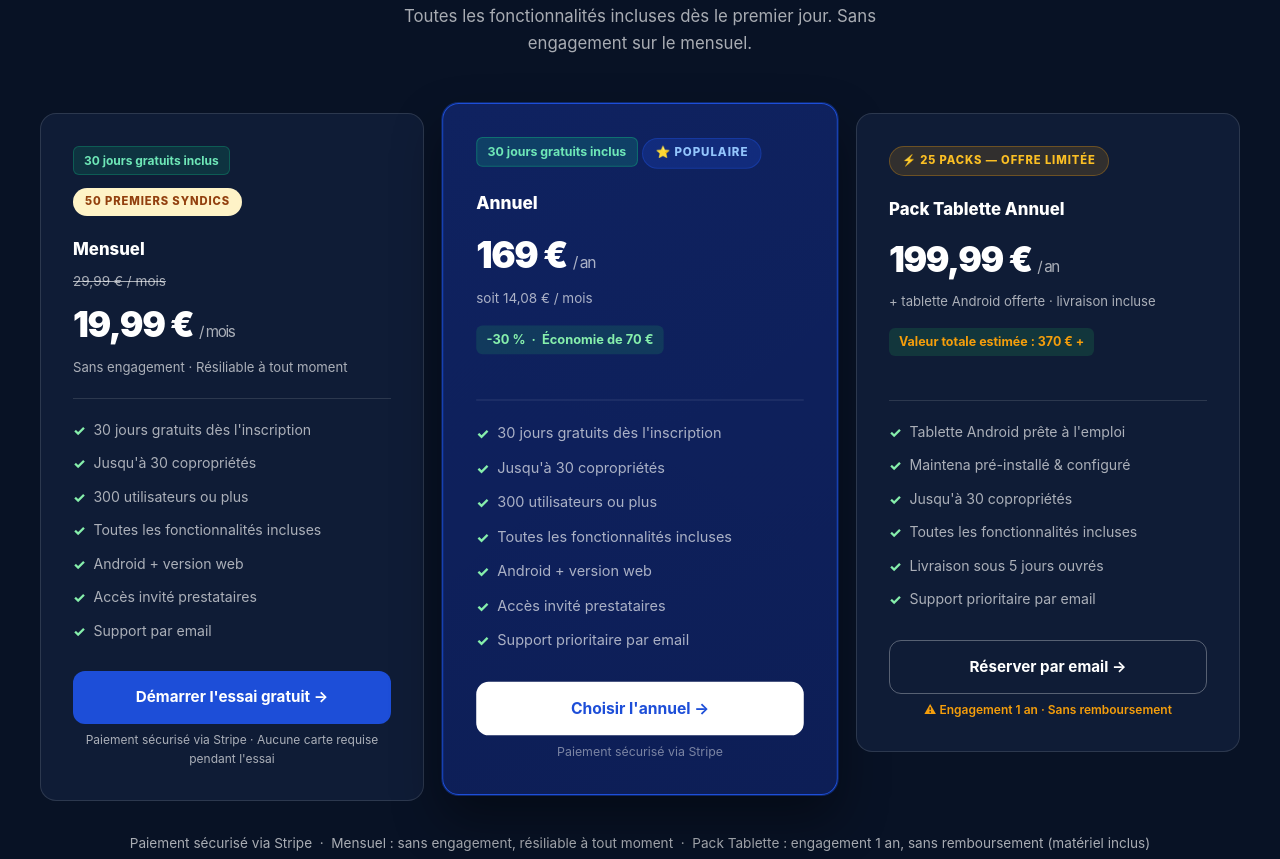
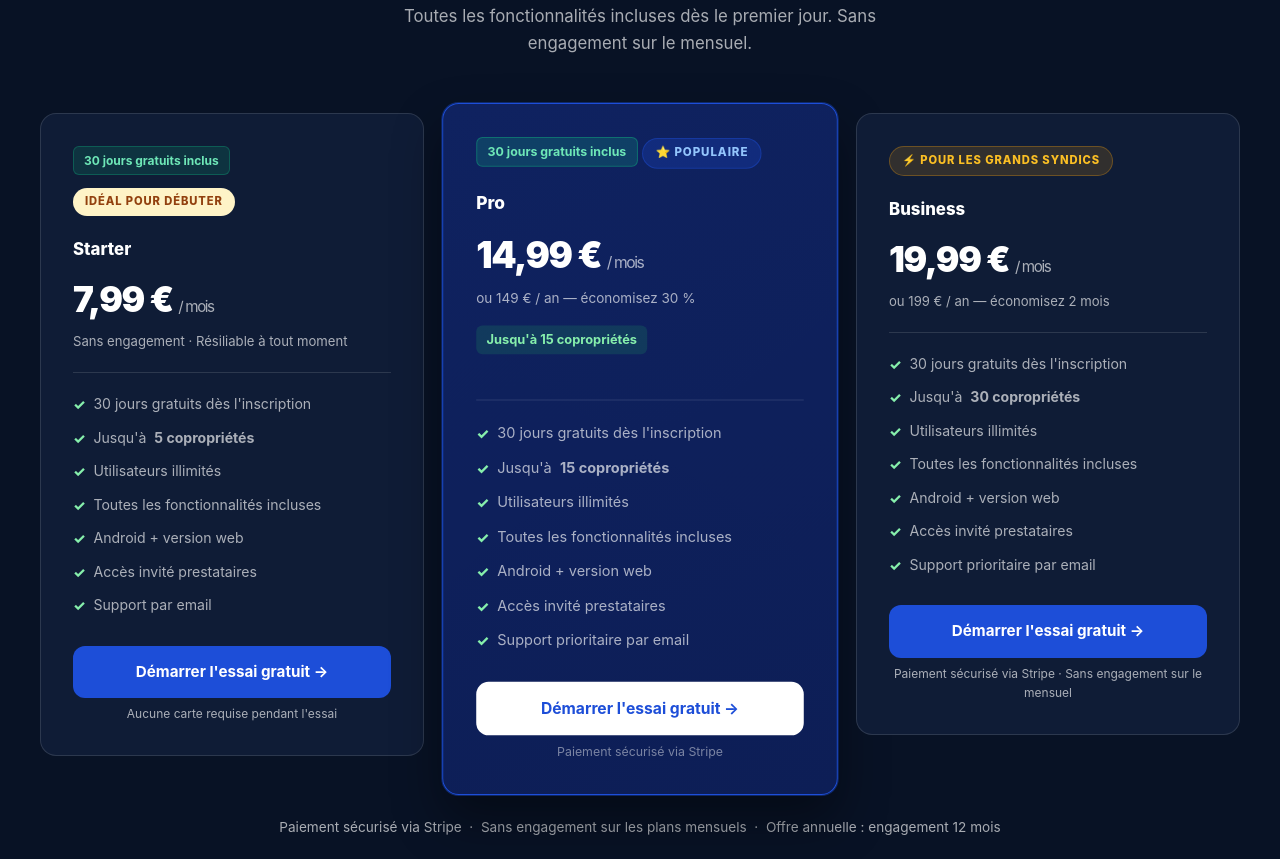
Before and after one commit to profusionnumerik/maintena-App, a website: page public/index.html in a window 1280 px wide. Shown: the part 1938-2797 px from the top of the page. Drawn offline with Linux system fonts and the light colour scheme.

Commit message:
feat: landing page — 3 plans Starter/Pro/Business + à partir de 7,99€
- "À partir de" : 19,99€ → 7,99€/mois
- "Copropriétés" : "Jusqu'à 30" → "De 1 à 30"
- Section offres : Mensuel/Annuel → Starter (7,99€) / Pro (14,99€) / Business (19,99€)
  avec mention des offres annuelles sur chaque carte
- FAQ copropriétés mise à jour

Co-Authored-By: Claude Sonnet 4.6 <noreply@anthropic.com>

```diff
--- a/public/index.html
+++ b/public/index.html
@@ -940,11 +940,11 @@
             </div>
             <div class="info-row">
               <span class="info-row-label">À partir de</span>
-              <span class="info-row-value">19,99 € / mois</span>
+              <span class="info-row-value">7,99 € / mois</span>
             </div>
             <div class="info-row">
               <span class="info-row-label">Copropriétés</span>
-              <span class="info-row-value">Jusqu'à 30</span>
+              <span class="info-row-value">De 1 à 30</span>
             </div>
             <div class="info-row">
               <span class="info-row-label">Paiement</span>
@@ -1039,77 +1039,73 @@
 
       <div class="offres-grid">
 
-        <!-- MENSUEL -->
+        <!-- STARTER -->
         <div class="offre-card">
           <div class="trial-tag">30 jours gratuits inclus</div>
-          <div class="offre-badge yellow">50 premiers syndics</div>
-          <div class="offre-name">Mensuel</div>
-          <div class="offre-price-old">29,99 € / mois</div>
-          <div class="offre-price">19,99 € <span>/ mois</span></div>
+          <div class="offre-badge yellow">Idéal pour débuter</div>
+          <div class="offre-name">Starter</div>
+          <div class="offre-price">7,99 € <span>/ mois</span></div>
           <div class="offre-price-sub">Sans engagement · Résiliable à tout moment</div>
           <hr class="offre-divider" />
           <ul class="offre-list">
             <li>30 jours gratuits dès l'inscription</li>
-            <li>Jusqu'à 30 copropriétés</li>
-            <li>300 utilisateurs ou plus</li>
+            <li>Jusqu'à <strong>5 copropriétés</strong></li>
+            <li>Utilisateurs illimités</li>
             <li>Toutes les fonctionnalités incluses</li>
             <li>Android + version web</li>
             <li>Accès invité prestataires</li>
             <li>Support par email</li>
           </ul>
-          <a href="/inscription?plan=mensuel" class="btn-offre solid">Démarrer l'essai gratuit →</a>
-          <p class="offre-note">Paiement sécurisé via Stripe · Aucune carte requise pendant l'essai</p>
+          <a href="/inscription" class="btn-offre solid">Démarrer l'essai gratuit →</a>
+          <p class="offre-note">Aucune carte requise pendant l'essai</p>
         </div>
 
-        <!-- ANNUEL — FEATURED -->
+        <!-- PRO — FEATURED -->
         <div class="offre-card featured">
           <div class="trial-tag" style="background:rgba(16,185,129,0.2);color:#6ee7b7;border-color:rgba(16,185,129,0.4);">30 jours gratuits inclus</div>
           <div class="offre-badge blue">&#11088; POPULAIRE</div>
-          <div class="offre-name">Annuel</div>
-          <div class="offre-price">169 € <span>/ an</span></div>
-          <div class="offre-price-sub">soit 14,08 € / mois</div>
-          <div class="offre-economy">-30 % &nbsp;·&nbsp; Économie de 70 €</div>
+          <div class="offre-name">Pro</div>
+          <div class="offre-price">14,99 € <span>/ mois</span></div>
+          <div class="offre-price-sub">ou 149 € / an — économisez 30 %</div>
+          <div class="offre-economy">Jusqu'à 15 copropriétés</div>
           <hr class="offre-divider" />
           <ul class="offre-list">
             <li>30 jours gratuits dès l'inscription</li>
-            <li>Jusqu'à 30 copropriétés</li>
-            <li>300 utilisateurs ou plus</li>
+            <li>Jusqu'à <strong>15 copropriétés</strong></li>
+            <li>Utilisateurs illimités</li>
             <li>Toutes les fonctionnalités incluses</li>
             <li>Android + version web</li>
             <li>Accès invité prestataires</li>
             <li>Support prioritaire par email</li>
           </ul>
-          <a href="/inscription?plan=annuel" class="btn-offre solid-white">Choisir l'annuel →</a>
+          <a href="/inscription" class="btn-offre solid-white">Démarrer l'essai gratuit →</a>
           <p class="offre-note" style="color:rgba(255,255,255,0.45);">Paiement sécurisé via Stripe</p>
         </div>
 
-        <!-- PACK TABLETTE -->
+        <!-- BUSINESS -->
         <div class="offre-card">
-          <div class="offre-badge amber">&#9889; 25 packs — Offre limitée</div>
-          <div class="offre-name">Pack Tablette Annuel</div>
-          <div class="offre-price">199,99 € <span>/ an</span></div>
-          <div class="offre-price-sub">+ tablette Android offerte · livraison incluse</div>
-          <div class="offre-economy" style="color:#f59e0b;">Valeur totale estimée : 370 € +</div>
+          <div class="offre-badge amber">&#9889; Pour les grands syndics</div>
+          <div class="offre-name">Business</div>
+          <div class="offre-price">19,99 € <span>/ mois</span></div>
+          <div class="offre-price-sub">ou 199 € / an — économisez 2 mois</div>
           <hr class="offre-divider" />
           <ul class="offre-list">
-            <li>Tablette Android prête à l'emploi</li>
-            <li>Maintena pré-installé &amp; configuré</li>
-            <li>Jusqu'à 30 copropriétés</li>
+            <li>30 jours gratuits dès l'inscription</li>
+            <li>Jusqu'à <strong>30 copropriétés</strong></li>
+            <li>Utilisateurs illimités</li>
             <li>Toutes les fonctionnalités incluses</li>
-            <li>Livraison sous 5 jours ouvrés</li>
+            <li>Android + version web</li>
+            <li>Accès invité prestataires</li>
             <li>Support prioritaire par email</li>
           </ul>
-          <a
-            href="mailto:contact@profusionnumerik.com?subject=Pack%20tablette%20Maintena"
-            class="btn-offre outline-dark"
-          >Réserver par email →</a>
-          <p class="offre-note" style="color:#f59e0b;font-weight:600;">⚠ Engagement 1 an · Sans remboursement</p>
+          <a href="/inscription" class="btn-offre solid">Démarrer l'essai gratuit →</a>
+          <p class="offre-note">Paiement sécurisé via Stripe · Sans engagement sur le mensuel</p>
         </div>
 
       </div>
 
       <p class="payment-note">
-        Paiement sécurisé via Stripe &nbsp;·&nbsp; Mensuel : sans engagement, résiliable à tout moment &nbsp;·&nbsp; Pack Tablette : engagement 1 an, sans remboursement (matériel inclus)
+        Paiement sécurisé via Stripe &nbsp;·&nbsp; Sans engagement sur les plans mensuels &nbsp;·&nbsp; Offre annuelle : engagement 12 mois
       </p>
     </div>
   </section>
@@ -1287,7 +1283,7 @@
 
         <div class="faq-item">
           <div class="faq-q">Combien de copropriétés peut-on gérer ?</div>
-          <p class="faq-a">Jusqu'à 30 copropriétés sur un seul compte, avec une navigation rapide entre chacune. Chaque copropriété dispose de son propre espace d'interventions, de prestataires et de résidents.</p>
+          <p class="faq-a">De 1 à 30 copropriétés selon votre plan : Starter (5 copros), Pro (15 copros) ou Business (30 copros). Chaque copropriété dispose de son propre espace d'interventions, de prestataires et de résidents.</p>
         </div>
 
         <div class="faq-item">
```
